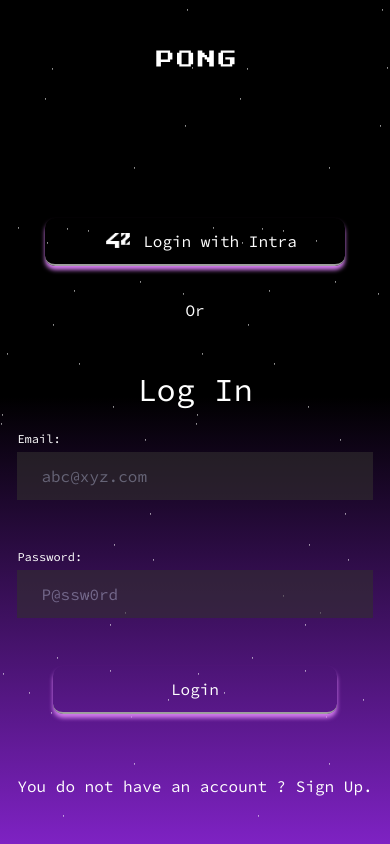
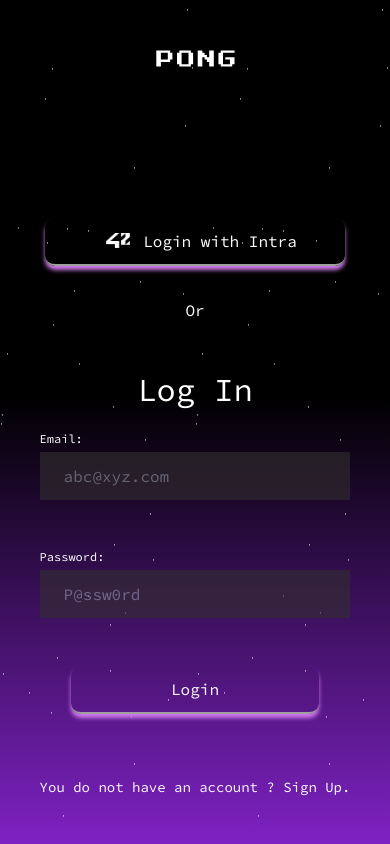
Before and after one commit to chzabakh/last_tr, a Next.js app: page /login in a window 390 px wide. Built offline with nearby package versions, Linux system fonts and the light colour scheme.

Commit message:
responsive login and signup

```diff
--- a/src/pages/login.tsx
+++ b/src/pages/login.tsx
@@ -12,6 +12,7 @@ import Router, { useRouter } from "next/router";
 import Cookies from "js-cookie";
 import activate from "./activate";
 import { match } from "assert";
+import Stars from "@/components/Sections/stars";
 
 export const Login: React.FC = () => {
   const router = useRouter();
@@ -141,12 +142,7 @@ export const Login: React.FC = () => {
 
   return (
     <>
-       <div className="absolute left-0 z-[-1] w-[50%] h-screen max-h-screen max-w-screen overflow-hidden">
-      <div id="stars"></div>
-      </div>
-      <div className="absolute right-0 z-[-1] w-[50%] h-screen max-h-screen max-w-screen overflow-hidden">
-      <div id="stars"></div>
-      </div>
+      <Stars/>
       <div className="flex flex-col justify-between max-w-screen md:mx-[6rem] h-screen max-h-screen">
         <Layout>
           <div className="w-full flex flex-col items-center justify-center x-auto max-h-full h-full">
@@ -185,7 +181,7 @@ export const Login: React.FC = () => {
                   Login
                 </button>
               </div>
-              <Link href="register">You do not have an account ? Sign Up.</Link>
+              <Link href="register" className="text-sm">You do not have an account ? Sign Up.</Link>
             </form>
           </div>
         </Layout>
--- a/src/pages/register.tsx
+++ b/src/pages/register.tsx
@@ -56,7 +56,7 @@ export const Register = () => {
     <Stars />
     <div className="flex flex-col justify-between max-w-screen md:mx-[6rem] h-screen max-h-screen">
       <Layout>
-        <div className="flex w-[100%] flex-col items-center gap-4 mx-auto justify-center relative mb-5">
+        <div className="flex w-[100%] flex-col items-center gap-4 ml-3 justify-center relative mb-2">
           <div className={styles.auth}>
           </div>
           <form className={styles.formy} onSubmit={handleSubmit}>
@@ -101,7 +101,7 @@ export const Register = () => {
                 Register
               </button>
             </div>
-            <Link href="login">Already have an account ? Log In.</Link>
+            <Link href="login" className="text-sm">Already have an account ? Log In.</Link>
           </form>
         </div>
       </Layout>
```
